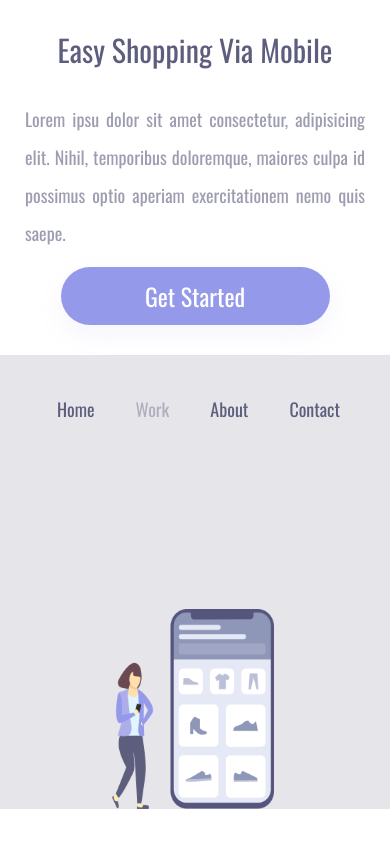
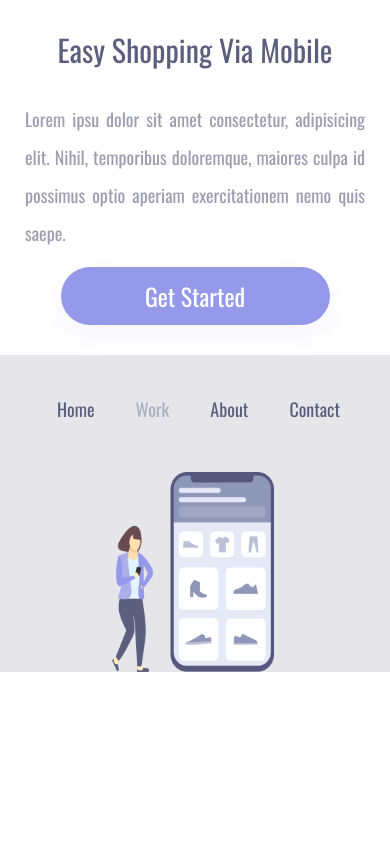
Before and after one commit to diullyevely/Easy-Shopping-Via-Mobile, a plain HTML site: page index.html in a window 390 px wide. Drawn offline with nearby package versions, Linux system fonts and the light colour scheme.

Commit message:
alteraçoes style e acrescimo de fotos

```diff
--- a/style.css
+++ b/style.css
@@ -86,7 +86,7 @@ img {
   height: 500px;
 }
 
-@media screen and (max-width: 600px) {
+@media screen and (max-width: 1108px) {
   .container {
     display: flex;
     flex-direction: column;
@@ -126,7 +126,7 @@ img {
   }
   .container-right {
     width: 100%;
-    height: 200%;
+    height: 100%;
     position: relative;
     padding: 0;
     margin-top: 30px;
@@ -143,13 +143,13 @@ img {
     line-height: 28px;
   }
   img {
-    margin-top: 40px;
+
     position: relative;
     width: 200px;
     height: 200px;
     display: flex;
     text-align: center;
     justify-content: center;
-    margin-top: 65%;
+    margin-top: 30%;
   }
 }
```
Also changed, not shown: img/WhatsApp Image 2025-02-21 at 07.35.57 (1).jpeg (added), img/WhatsApp Image 2025-02-21 at 07.35.57.jpeg (added).
